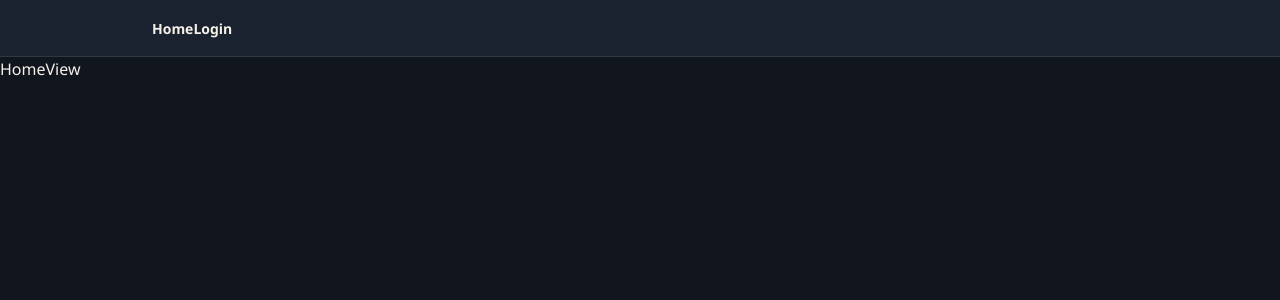
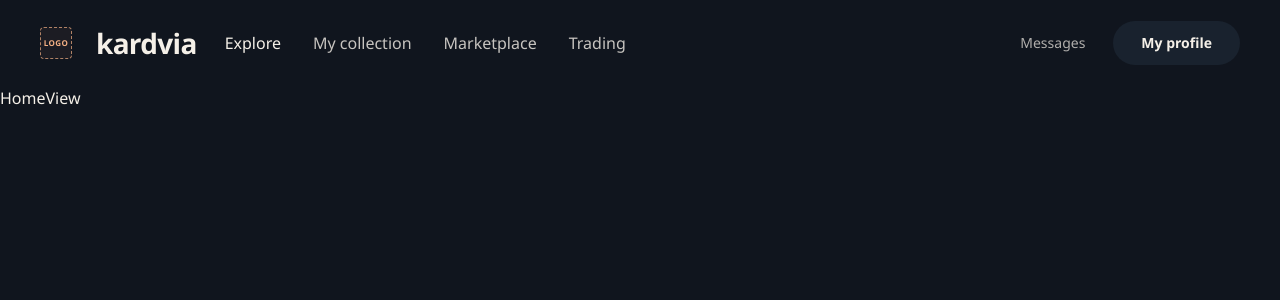
Before and after one commit to OliverBrik/pokecardtrade, a Vue app: page / in a window 1280 px wide. Shown: the top 300 px of the page. Built offline with nearby package versions, Linux system fonts and the light colour scheme; no server answers.

Commit message:
Added Navigation

```diff
--- a/src/App.vue
+++ b/src/App.vue
@@ -1,17 +1,10 @@
 <script setup>
-import { RouterLink, RouterView } from 'vue-router'
-
+import { RouterView } from 'vue-router'
+import AppNavigation from './components/AppNavigation.vue'
 </script>
 
 <template>
-  <header class="border-b border-white/10 bg-panel">
-    <div class="mx-auto flex max-w-5xl items-center justify-between gap-6 px-6 py-4">
-      <nav>
-        <RouterLink class="text-sm font-semibold text-linen" to="/">Home</RouterLink>
-        <RouterLink class="text-sm font-semibold text-linen" to="/login">Login</RouterLink>
-      </nav>
-    </div>
-  </header>
+  <AppNavigation />
 
   <RouterView />
 </template>
--- /dev/null
+++ b/src/components/AppNavigation.vue
@@ -0,0 +1,105 @@
+<script setup>
+import { ref, useId, watch } from 'vue'
+import { RouterLink, useRoute } from 'vue-router'
+
+defineProps({
+  // Set a destination when each page is ready.
+  links: {
+    type: Array,
+    default: () => [
+      { label: 'Explore', to: '/' },
+      { label: 'My collection', to: null },
+      { label: 'Marketplace', to: null },
+      { label: 'Trading', to: null },
+    ],
+  },
+  messagesTo: { type: [String, Object], default: null },
+  profileTo: { type: [String, Object], default: '/login' },
+})
+
+const route = useRoute()
+const menuOpen = ref(false)
+const menuId = useId()
+const menuToggle = ref(null)
+
+watch(() => route.fullPath, () => { menuOpen.value = false })
+
+function closeMenu(event) {
+  if (!menuOpen.value) return
+  menuOpen.value = false
+  menuToggle.value?.focus()
+  event.stopPropagation()
+}
+</script>
+
+<template>
+  <header class="bg-ink text-linen" @keydown.esc="closeMenu">
+    <nav
+      aria-label="Main navigation"
+      class="mx-auto flex min-h-[86px] max-w-[1320px] flex-wrap items-center gap-x-7 px-6 py-4 sm:px-8 lg:flex-nowrap lg:px-10"
+    >
+      <RouterLink
+        to="/"
+        aria-label="Kardvia home"
+        class="flex shrink-0 items-center gap-6 rounded-sm focus-visible:outline-2 focus-visible:outline-offset-4 focus-visible:outline-apricot"
+        @click="menuOpen = false"
+      >
+        <slot name="logo">
+          <span
+            aria-hidden="true"
+            class="flex h-8 w-8 items-center justify-center rounded-sm border border-dashed border-apricot/70 bg-apricot/5 text-[8px] font-semibold uppercase tracking-wider text-apricot"
+          >Logo</span>
+        </slot>
+        <span class="text-[28px] font-bold leading-none tracking-tight">kardvia</span>
+      </RouterLink>
+
+      <button
+        ref="menuToggle"
+        type="button"
+        :aria-expanded="menuOpen"
+        :aria-controls="menuId"
+        :aria-label="menuOpen ? 'Close navigation menu' : 'Open navigation menu'"
+        class="ml-auto flex h-11 w-11 items-center justify-center rounded-lg text-linen hover:bg-panel focus-visible:outline-2 focus-visible:outline-apricot lg:hidden"
+        @click="menuOpen = !menuOpen"
+      >
+        <svg aria-hidden="true" class="h-6 w-6" viewBox="0 0 24 24" fill="none" stroke="currentColor" stroke-width="1.5" stroke-linecap="round">
+          <path v-if="menuOpen" d="m6 6 12 12M6 18 18 6" />
+          <path v-else d="M4 6h16M4 12h16M4 18h16" />
+        </svg>
+      </button>
+
+      <div
+        :id="menuId"
+        :class="menuOpen ? 'flex' : 'hidden'"
+        class="w-full flex-col gap-4 pt-5 lg:flex lg:w-auto lg:flex-1 lg:flex-row lg:items-center lg:gap-7 lg:pt-0"
+      >
+        <ul class="flex flex-col gap-1 lg:flex-row lg:items-center lg:gap-8">
+          <li v-for="link in links" :key="link.label">
+            <RouterLink
+              v-if="link.to"
+              :to="link.to"
+              class="block rounded-sm py-2 text-base whitespace-nowrap transition-colors hover:text-apricot focus-visible:outline-2 focus-visible:outline-offset-4 focus-visible:outline-apricot"
+              @click="menuOpen = false"
+            >{{ link.label }}</RouterLink>
+            <span v-else aria-disabled="true" title="Coming soon" class="block cursor-default py-2 text-base whitespace-nowrap text-linen/80">{{ link.label }}</span>
+          </li>
+        </ul>
+
+        <div class="flex items-center gap-7 border-t border-linen/10 pt-4 lg:ml-auto lg:border-0 lg:pt-0">
+          <RouterLink
+            v-if="messagesTo"
+            :to="messagesTo"
+            class="rounded-sm py-2 text-sm text-linen/70 transition-colors hover:text-apricot focus-visible:outline-2 focus-visible:outline-offset-4 focus-visible:outline-apricot"
+            @click="menuOpen = false"
+          >Messages</RouterLink>
+          <span v-else aria-disabled="true" title="Coming soon" class="cursor-default py-2 text-sm text-linen/70">Messages</span>
+          <RouterLink
+            :to="profileTo"
+            class="inline-flex min-h-11 items-center justify-center rounded-full bg-panel px-7 py-3 text-sm font-bold whitespace-nowrap transition-colors hover:bg-linen/15 focus-visible:outline-2 focus-visible:outline-offset-4 focus-visible:outline-apricot"
+            @click="menuOpen = false"
+          >My profile</RouterLink>
+        </div>
+      </div>
+    </nav>
+  </header>
+</template>
```
